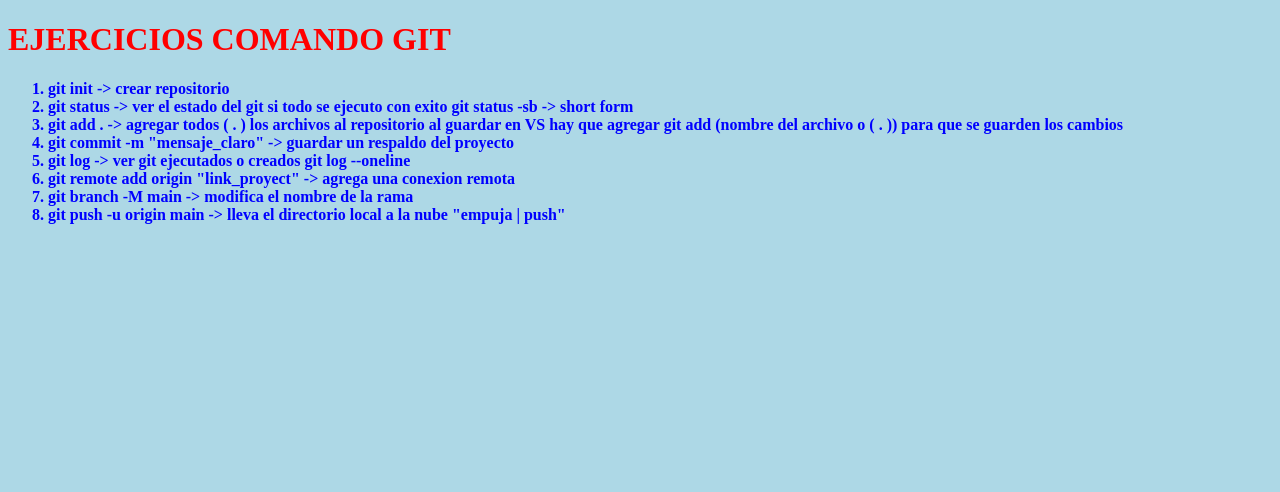
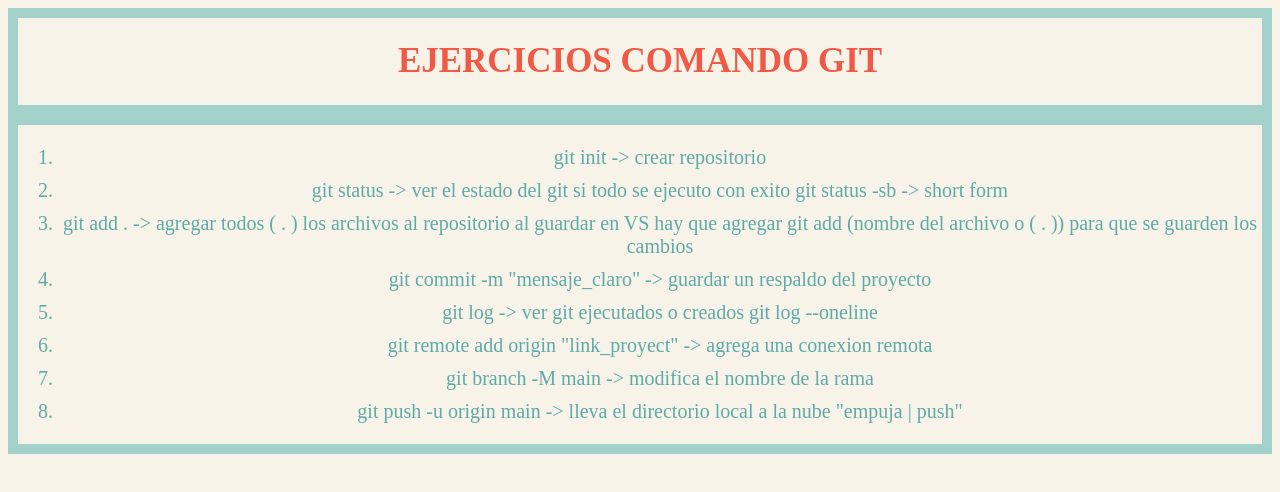
Before and after one commit to ignacioodeveloper/proyecto_git, a plain HTML site: page docs/index.html in a window 1280 px wide. Drawn offline with Linux system fonts and the light colour scheme.

Commit message:
hicimos mas bonito el index.html :3

```diff
--- a/docs/css/estilos.css
+++ b/docs/css/estilos.css
@@ -1,14 +1,27 @@
 
 
 body {
-    background-color: lightblue;
+    background-color: #f7f3e9;
 
 }
+
+header {
+    border: 10px solid #a3d2ca;
+}
 .container h1 {
-    color: red;
+    text-align: center;
+    color: #f05945;
+    font-size: 35px;
 }
 
-.list {
-    color: blue;
-    font-weight: bold;
+section {
+
+    border: 10px solid #a3d2ca;
 }
+
+.list li {
+    padding: 5px;
+    text-align: center;
+    color: #5eaaa8;
+    font-size: 20px;
+}
--- a/docs/index.html
+++ b/docs/index.html
@@ -10,12 +10,17 @@
 </head>
 
 <body>
+    <header>
         <div class="container">
             <p>
             <h1>EJERCICIOS COMANDO GIT</h1>
+            </p>
+        </div>
+    </header>
 
-        </p>
-        <ol class="list">
+    <section>
+        <div class="list">
+            <ol>
                 <li>git init -> crear repositorio</li>
                 <li>git status -> ver el estado del git si todo se ejecuto con exito
                     git status -sb -> short form</li>
@@ -30,6 +35,7 @@
                 <li>git push -u origin main -> lleva el directorio local a la nube   "empuja | push"</li>
             </ol>
         </div>
+    </section>
 </body>
 
 </html>
```
Lines whose indentation alone changed are shown as unchanged.
